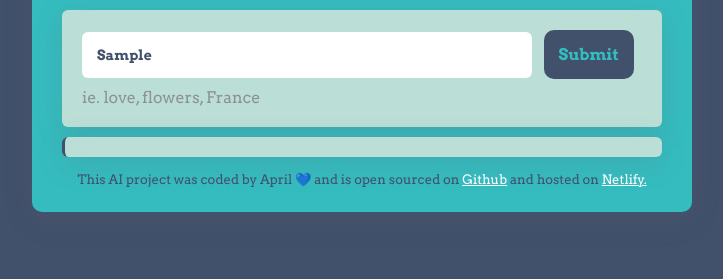
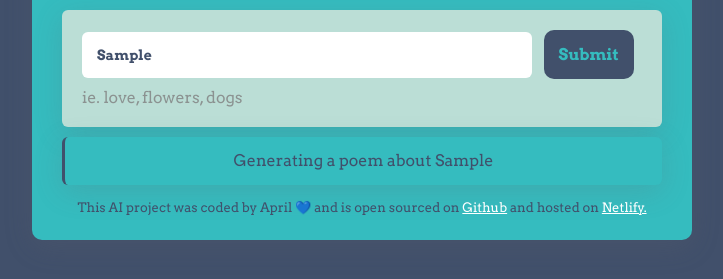
Before and after one commit to Aprilliggons/AI-poem-generator, a plain HTML site: page index.html in a window 1280 px wide. Both pictures are taken after typing "Sample" into the empty fields and a click on the input 866 px from the left and 307 px from the top of the page. Shown: the part 253-532 px from the top of the page, without its empty margins (278-1001 px from the left). Drawn offline with nearby package versions, Linux system fonts and the light colour scheme; no server answers; a web font is replaced by a local one.

Commit message:
Updated User Experience

```diff
--- a/index.html
+++ b/index.html
@@ -33,7 +33,7 @@
               />
               <input type="submit" class="submit-button" />
             </form>
-            <div class="hint">ie. love, flowers, France</div>
+            <div class="hint">ie. love, flowers, dogs</div>
           </div>
           <div class="poem hidden" id="poem"></div>
         </main>
--- a/src/index.js
+++ b/src/index.js
@@ -18,6 +18,7 @@ function generatePoem(event) {
 
   let poemElement = document.querySelector("#poem");
   poemElement.classList.remove("hidden");
+  poemElement.innerHTML = `Generating a poem about ${instructionsInput.value}`;
 
   axios.get(apiUrl).then(displayPoem);
 }
--- a/src/style.css
+++ b/src/style.css
@@ -47,8 +47,8 @@ h1 {
 }
 
 .poem {
-  padding: 20px 0 0 0;
-  background-color: #bbded6;
+  padding: 8px 0 8px 0;
+  background-color: #35bcbf;
   margin: 10px 0 0 0;
   border-radius: 6px;
   box-shadow: rgba(100, 100, 111, 0.2) 0px 7px 29px 0px;
```
